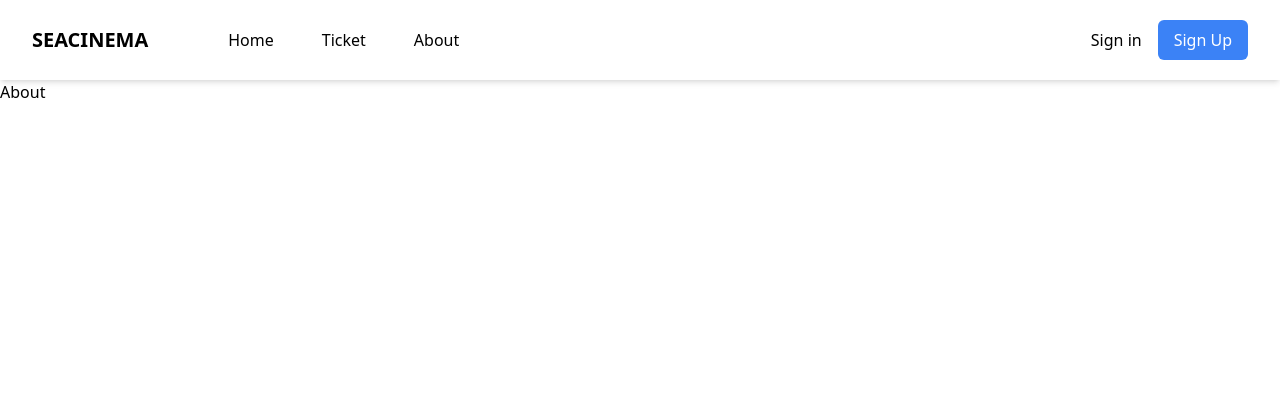
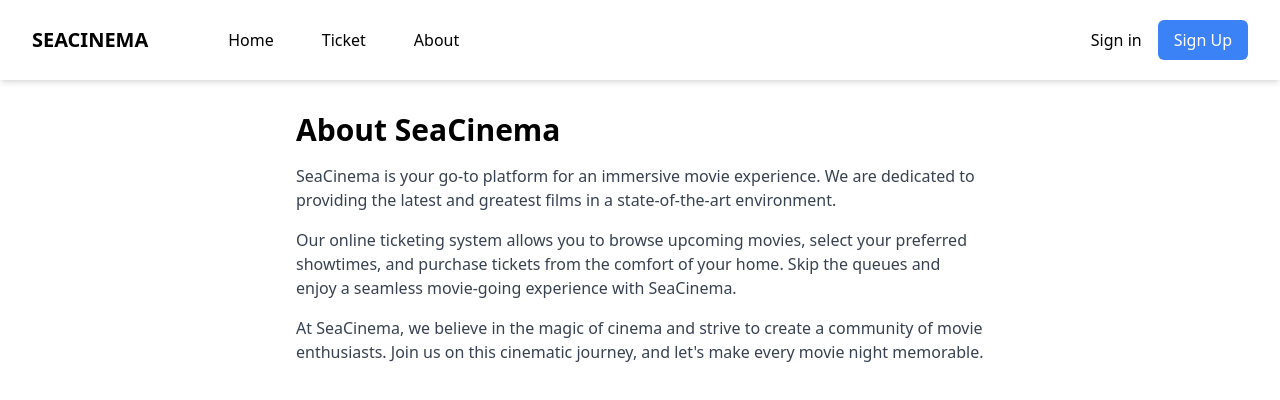
Before and after one commit to Klowrr/frontend-seacinema, a React (Create React App) app: page /about in a window 1280 px wide. Shown: the top 400 px of the page. Built offline with nearby package versions, Linux system fonts and the light colour scheme.

Commit message:
add loading and about page

```diff
--- a/package.json
+++ b/package.json
@@ -14,6 +14,7 @@
     "axios": "^1.6.2",
     "react": "^18.2.0",
     "react-dom": "^18.2.0",
+    "react-loading-skeleton": "^3.3.1",
     "react-router-dom": "^6.20.1",
     "react-scripts": "5.0.1",
     "react-toastify": "^9.1.3",
--- a/src/App.js
+++ b/src/App.js
@@ -12,6 +12,7 @@ import Booking from './pages/booking';
 import LayoutTicket from './layouts/layoutTicket';
 import Layout from './layouts/layout';
 import LayoutProfile from './layouts/layoutProfile';
+import About from './pages/about';
 function App() {
   return (
     <BrowserRouter>
@@ -21,7 +22,7 @@ function App() {
             <Route path="/" element={<Layout/>}>
               <Route index element={<Home/>}/>
               <Route path='/movie/:id' element={<MovieDetail/>}/>
-              <Route path='/about' element={<h1>About</h1>} />
+              <Route path='/about' element={<About/>} />
               <Route element={<ProtectedRoute/>}>
                 <Route path='/tickets' element={<LayoutTicket/>}>
                   <Route index path='upcoming' element={<TicketsActive/>}/>
--- a/src/components/movie/movieList.jsx
+++ b/src/components/movie/movieList.jsx
@@ -1,16 +1,15 @@
-import React, { useState, useEffect } from 'react'
-import axios from '../../api/axios';
+import React from 'react'
 import MovieItem from './movieItem';
+import Skeleton from 'react-loading-skeleton';
 
-export default function MovieList() {
-  const [movies, setMovies] = useState([])
-  useEffect(() => {
-    axios
-    .get('/movies')
-    .then(res => setMovies(res.data))
-  }, []);
+export default function MovieList({movies, loading}) {
   return (
     <section className='grid grid-cols-2 gap-5 sm:grid-cols-3 md:grid-cols-5 lg:grid-cols-6 max-w-6xl mx-auto p-4'>
+      {loading && Array(6).fill(0).map((_,i)=>
+        <div key={i} className='w-full rouded-lg'>
+          <Skeleton height={300} />
+        </div>
+      )}
       {movies.map((movie)=>{
         return <MovieItem key={movie._id} movieData={movie} />
       })}
--- a/src/components/showtime/showtimeList.jsx
+++ b/src/components/showtime/showtimeList.jsx
@@ -3,18 +3,22 @@ import axios from '../../api/axios'
 import { getTimeDate } from '../../utils/processDate';
 export default function ShowtimeList({movieId, setShowtime, showtime}) {
   const [showtimes, setShowtimes] = useState([]);
+  const [loading, setLoading] = useState(true)
   useEffect(() => {
     axios
       .get(`/showtimes/${movieId}`)
       .then((res)=>{
         setShowtimes(res.data)
-      }).catch((err)=>{
+      })
+      .catch((err)=>{
         console.error(err.response.data.message)
       })
+      .finally(()=>setLoading(false))
   },[movieId])
   if (showtimes.length === 0) return
+  if (loading) return <p className='text-center'>Loading...</p>
   return (
-    <section>
+    <section className='space-x-3'>
       {showtimes.map((item)=>{
         const getTime = getTimeDate(item.date)
         return (
--- a/src/components/transaction/transactionList.jsx
+++ b/src/components/transaction/transactionList.jsx
@@ -4,6 +4,7 @@ import TransactionItem from './transactionItem'
 
 export default function TransactionList() {
   const [transaction , setTransaction] = useState([])
+  const [loading, setLoading] = useState(true)
   useEffect(()=>{
     axios
     .get(`/transactions`)
@@ -13,7 +14,9 @@ export default function TransactionList() {
     .catch((err)=>{
       console.error(err)
     })
+    .finally(()=>setLoading(false))
   },[])
+  if (loading) return <p className='text-center'>Loading...</p>
   return (
     <section className='flex flex-col'>
       {transaction.map((item)=>{
--- a/src/context/booking-context.jsx
+++ b/src/context/booking-context.jsx
@@ -3,8 +3,8 @@ import { createContext, useContext, useState } from "react";
 export const BookingContext = createContext();
 
 export function BookingContextProvider({ children }) {
-  const [showtimeData,setShowtimeData] = useState({})
-  const [movieData,setMovieData] = useState({})
+  const [showtimeData,setShowtimeData] = useState([])
+  const [movieData,setMovieData] = useState([])
   const value = { showtimeData,setShowtimeData,movieData,setMovieData }
   return (
     <BookingContext.Provider value={value}>
--- a/src/index.js
+++ b/src/index.js
@@ -1,6 +1,8 @@
 import React from 'react';
 import ReactDOM from 'react-dom/client';
 import './assets/styles/index.css';
+import 'react-loading-skeleton/dist/skeleton.css'
+import { SkeletonTheme } from 'react-loading-skeleton';
 import App from './App';
 import reportWebVitals from './reportWebVitals';
 import { ToastContainer } from 'react-toastify';
@@ -8,6 +10,7 @@ import 'react-toastify/dist/ReactToastify.css';
 const root = ReactDOM.createRoot(document.getElementById('root'));
 root.render(
   <React.StrictMode>
+    <SkeletonTheme baseColor="#999999" highlightColor="#c4c4c4">
       <App />
       <ToastContainer
         position="bottom-right"
@@ -21,6 +24,7 @@ root.render(
         pauseOnHover
         theme="light"
       />
+    </SkeletonTheme>
   </React.StrictMode>
 );
 
--- a/src/pages/about.jsx
+++ b/src/pages/about.jsx
@@ -2,6 +2,21 @@ import React from 'react'
 
 export default function About() {
   return (
-    <div>about</div>
+    <div className="container mx-auto mt-8 max-w-3xl px-10">
+      <h1 className="text-3xl font-bold mb-4">About SeaCinema</h1>
+      <p className="text-gray-700 mb-4">
+        SeaCinema is your go-to platform for an immersive movie experience. We are dedicated to providing the latest and
+        greatest films in a state-of-the-art environment.
+      </p>
+      <p className="text-gray-700 mb-4">
+        Our online ticketing system allows you to browse upcoming movies, select your preferred showtimes, and purchase
+        tickets from the comfort of your home. Skip the queues and enjoy a seamless movie-going experience with
+        SeaCinema.
+      </p>
+      <p className="text-gray-700 mb-4">
+        At SeaCinema, we believe in the magic of cinema and strive to create a community of movie enthusiasts. Join us on
+        this cinematic journey, and let's make every movie night memorable.
+      </p>
+    </div>
   )
 }
--- a/src/pages/booking.jsx
+++ b/src/pages/booking.jsx
@@ -9,6 +9,7 @@ import { getFullDate} from '../utils/processDate'
 export default function Booking() {
   const { showtimeData, movieData } = useBooking()
   const [selectedSeats, setSelectedSeats] = useState([]);
+  console.log(showtimeData, movieData)
   const [seats,setSeats] = useState("")
   const navigate = useNavigate();
   const { user } = useAuth()
--- a/src/pages/home.jsx
+++ b/src/pages/home.jsx
@@ -1,7 +1,17 @@
-import React from 'react'
+import React, {useEffect, useState} from 'react'
 import MovieList from '../components/movie/movieList'
+import axios from '../api/axios';
+
 export default function Home() {
+  const [movies, setMovies] = useState([])
+  const [loading, setLoading] = useState(true)
+  useEffect(() => {
+    axios
+    .get('/movies')
+    .then(res => setMovies(res.data))
+    .finally(() => setLoading(false))
+  }, []);
   return (
-    <MovieList />
+    <MovieList movies={movies} loading={loading}/>
   )
 }
--- a/src/pages/movieDetail.jsx
+++ b/src/pages/movieDetail.jsx
@@ -8,7 +8,7 @@ import { faStar } from '@fortawesome/free-solid-svg-icons';
 import { FontAwesomeIcon } from '@fortawesome/react-fontawesome';
 import { useBooking } from '../context/booking-context';
 import { toast } from 'react-toastify';
-
+import Skeleton from 'react-loading-skeleton';
 export default function MovieDetail() {
   const [movie, setMovie] = useState({});
   const [showtime, setShowtime] = useState({});
@@ -38,16 +38,15 @@ export default function MovieDetail() {
     setShowtimeData(showtime)
     navigate('/transactions')
   }
-  if(loading) return <p className='text-center
-  '>Loading...</p>
   return (
     <section className='max-w-4xl md:mx-auto space-y-4 my-4 mx-5 rounded-lg'>
       <Link to='/'>&lt; Back</Link>
       <section className='flex flex-wrap shadow-lg'>
-        <img src={movie.poster} className='object-cover h-[50vh] md:h-[70vh] mx-auto lg:mx-0' alt='movie-poster'/>
+        {loading ? <Skeleton width={300} height={450}/> :<img src={movie.poster} className='object-cover h-[50vh] md:h-[70vh] mx-auto lg:mx-0' alt='movie-poster'/>}
         <div className='p-4 flex flex-col justify-between flex-1'>
           <section className='space-y-4'>
             <div>
+              {loading && <Skeleton width={200} height={20}/>}
               <h1 className='text-2xl font-bold'>{movie.title} <span className='text-sm font-normal'>{getDayDate(movie.release_date)}</span></h1>
               <div className='mt-2'><span className='bg-blue-300 px-2 rounded'>R {movie.age_rating}</span></div>
             </div>
@@ -58,10 +57,12 @@ export default function MovieDetail() {
             </div>
             <div>
               <h3 className='font-bold text-lg'>Description</h3>
+              {loading && <Skeleton width={200} height={20}/>}
               <p>{movie.description}</p>
             </div>
             <div>
               <h3 className='font-bold text-lg'>Showtimes</h3>
+              {loading && <Skeleton width={200} height={20}/>}
               <ShowtimeList movieId={id} setShowtime={setShowtime} showtime={showtime}/>
             </div>
           </section>
```
Also changed, not shown: 1 other file (tests, documents, lock files or other folders). Lines whose indentation alone changed are shown as unchanged.
